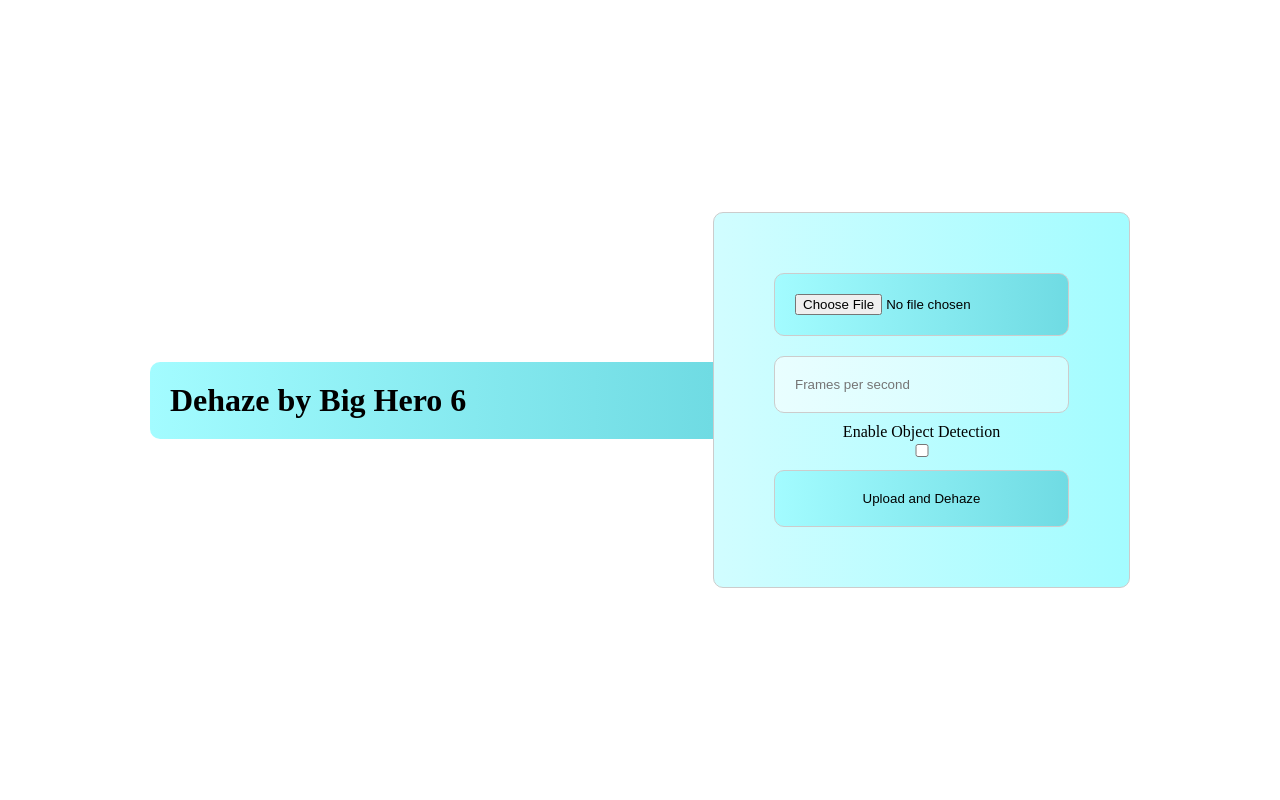
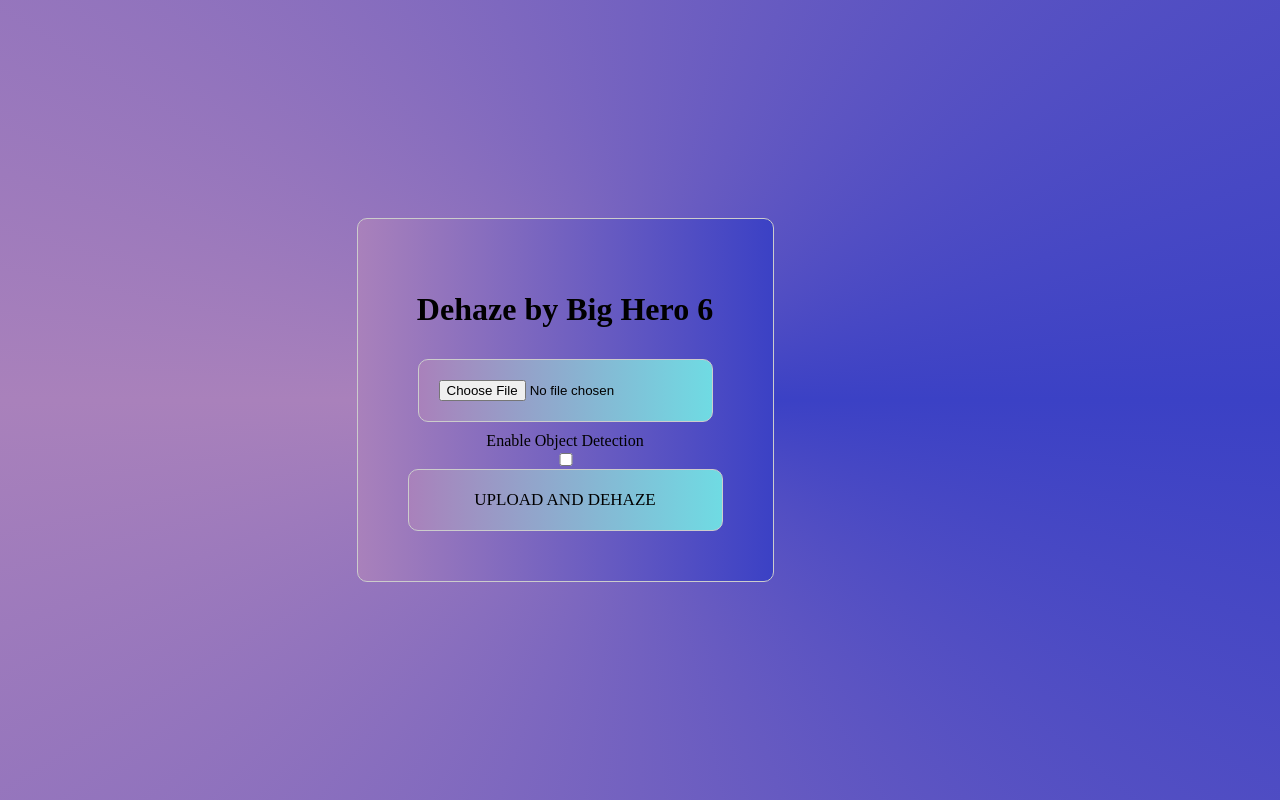
Before and after one commit to gauriket/Nexus_Dehazing, a Python web app: template flask/templates/app2.html in a window 1280 px wide. Run offline with Jinja, Linux system fonts and the light colour scheme; the template is opened without the code that fills it, so the values that code supplies are empty.

Commit message:
final api

```diff
--- a/flask/templates/app2.html
+++ b/flask/templates/app2.html
@@ -11,30 +11,17 @@
             align-items: center;
             height: 100vh;
             margin: 0;
-        }
-
-        .navbar {
-            display: flex;
-            justify-content: space-between;
-            align-items: center;
-            background: linear-gradient(to right, #A3FCFF, #6FDBE3); /* Linear gradient background for the navbar */
-            padding: 10px;
-            width: 100%;
-            margin: 0 0 0 150px;
-            border-radius: 10px 0 0 10px;
-        }
-
-        .navbar h1 {
-            margin: 0;
-            padding: 10px;
-            color: #000;
+            background-image: conic-gradient(from 90deg, #3b41c5, #a981bb, #3b41c5);
+            background-size: 100% 100%;
+            background-repeat: no-repeat;
+            background-color: orange;
         }
 
         .Form {
             border: 1px solid #ccc;
             padding: 50px;
             border-radius: 10px;
-            background: linear-gradient(to right, #D1FDFF, #A3FCFF); /* Linear gradient background for the form */
+            background: linear-gradient(to right, #a981bb, #3b41c5); /* Linear gradient background for the form */
             text-align: center;
             display: flex;
             flex-direction: column;
@@ -45,20 +32,21 @@
             border: 1px solid #ccc;
             padding: 20px;
             margin: 10px;
-            background: linear-gradient(to right, #A3FCFF, #6FDBE3); /* Linear gradient background for the button */
+            background: linear-gradient(to right, #a981bb, #6FDBE3); /* Linear gradient background for the button */
             color: #000;
             cursor: pointer;
             border-radius: 10px;
         }
 
         #upload-button:hover {
-            background: linear-gradient(to right, #6FDBE3, #A3FCFF); /* Gradient transition on hover */
+            background: linear-gradient(to left, #a981bb, #a981bb); /* Gradient transition on hover */
+            transition:0.5
             margin: 10px;
             border-radius: 10px;
         }
 
         #upload-button:active {
-            background: linear-gradient(to right, #A3FCFF, #6FDBE3); /* Gradient transition on click */
+            background: linear-gradient(to right,  #3b41c5, #3b41c5); /* Gradient transition on click */
             margin: 10px;
             border-radius: 10px;
         }
@@ -68,28 +56,71 @@
             margin: 10px;
             border-radius: 10px;
             padding: 20px;
-            background: linear-gradient(to right, #E9FEFF, #D1FDFF); /* Linear gradient background for the input field */
+            background: linear-gradient(to right, #a981bb, #6FDBE3); /* Linear gradient background for the input field */
         }
 
         #but {
-            border: 1px solid #ccc;
-            background: linear-gradient(to right, #A3FCFF, #6FDBE3); /* Linear gradient background for the button */
-            margin: 10px;
-            border-radius: 10px;
-            padding: 20px;
+                --color: #00A97F;
+                padding: 20px;
+                background: linear-gradient(to right, #a981bb, #6FDBE3); /* Linear gradient background for the button */
+                position: relative;
+                overflow: hidden;
+                cursor: pointer;
+                transition: .5s;
+                font-weight: 400;
+                font-size: 17px;
+                border: 1px solid #ccc;
+                border-radius:10px;
+                font-family: inherit;
+                text-transform: uppercase;
+                color: var(--color);
+                z-index: 1;
+                color: #000000;
         }
+        .but::before, .button::after {
+            content: '';
+            display: block;
+            width: 50px;
+            height: 50px;
+            transform: translate(-50%, -50%);
+            position: absolute;
+            border-radius: 50%;
+            z-index: -1;
+            background-color: var(--color);
+            transition: 1s ease;
+           }
+
+           .but::before {
+            top: -1em;
+            left: -1em;
+           }
+
+           .but::after {
+            left: calc(100% + 1em);
+            top: calc(100% + 1em);
+           }
+
+           .but:hover::before, .button:hover::after {
+            height: 410px;
+            width: 410px;
+           }
+
+           .but:hover {
+            background: linear-gradient(to left, #a981bb, #a981bb); /* Gradient transition on hover */;
+           }
+
+           .but:active {
+            filter: brightness(.8);
+           }
     </style>
     <title>Dehazing</title>
 </head>
 
 <body>
-    <div class="navbar">
-        <h1>Dehaze by Big Hero 6</h1>
-    </div>
 
     <form class="Form" action="/dehaze" method="POST" enctype="multipart/form-data">
+        <h1>Dehaze by Big Hero 6</h1>
         <input type="file" id="upload-button" name="file">
-        <input type="number" id="inp" name="fps" placeholder="Frames per second">
         <label for="object_detection">Enable Object Detection</label>
         <input type="checkbox" id="object_detection" name="object_detection">
         <input type="submit" id="but" value="Upload and Dehaze">
```
Also changed, not shown: flask/app2.py (+22 -13 lines), 5 other files.
